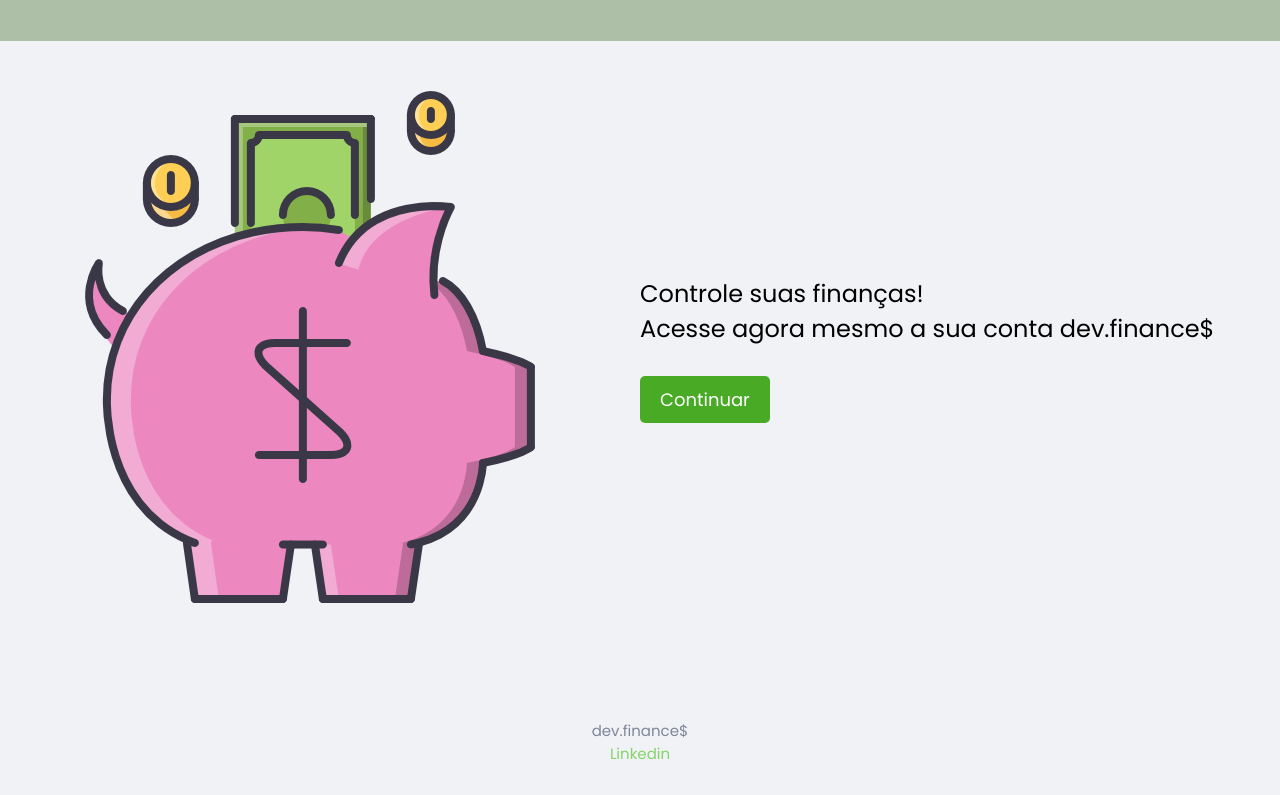
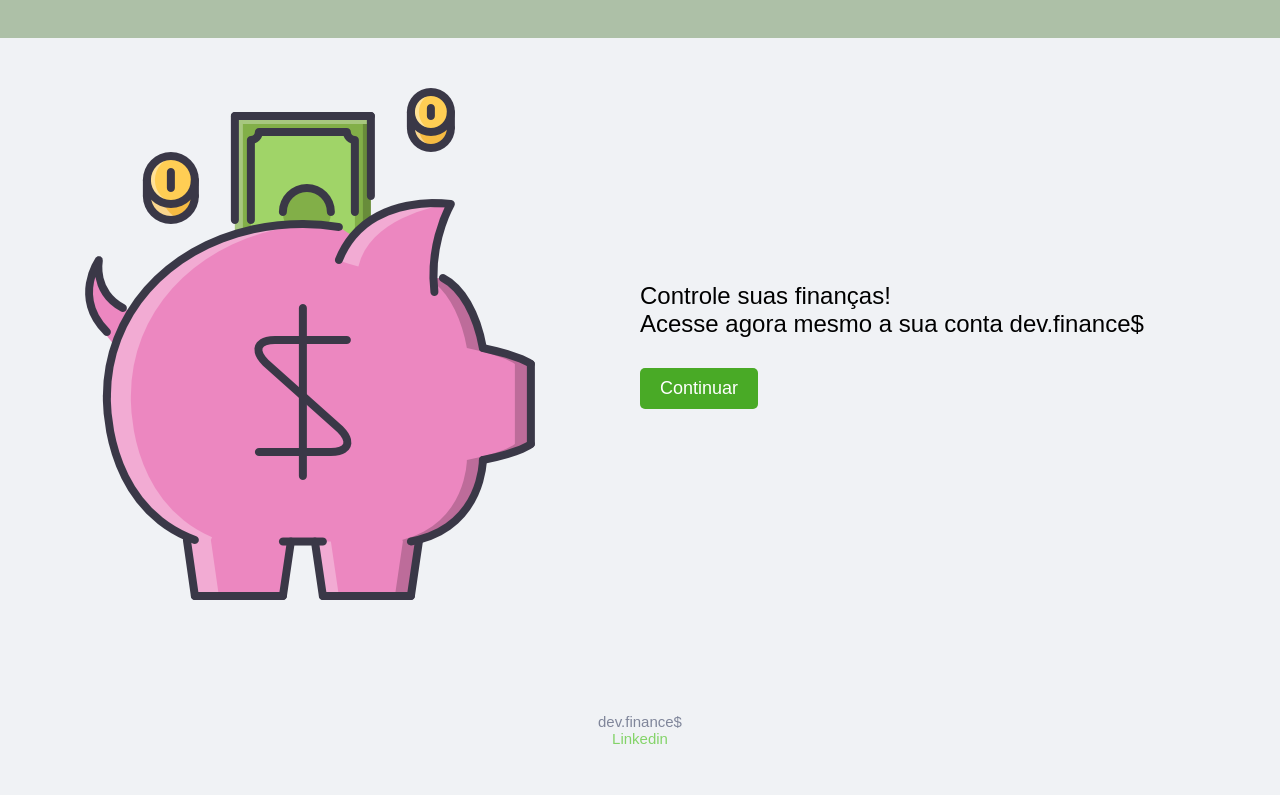
Before and after one commit to Mitiko20/dw1a3, a plain HTML site: page Trabalho/index.html in a window 1280 px wide. Shown: the part 57-852 px from the top of the page. Drawn offline with Linux system fonts and the light colour scheme.

Commit message:
Update fonte

```diff
--- a/Trabalho/index.html
+++ b/Trabalho/index.html
@@ -5,8 +5,9 @@
     <meta http-equiv="X-UA-Compatible" content="IE=edge">
     <meta name="viewport" content="width=device-width, initial-scale=1.0">
     <link rel="stylesheet" href="./style-main.css">
-    <link rel="preconnect" href="https://fonts.gstatic.com">
-    <link href="https://fonts.googleapis.com/css2?family=Poppins:ital,wght@0,100;0,400;0,700;1,100;1,400;1,700&display=swap" rel="stylesheet">
+    <link rel="preconnect" href="https://fonts.googleapis.com">
+    <link rel="preconnect" href="https://fonts.gstatic.com" crossorigin>
+    <link href="https://fonts.googleapis.com/css2?family=Raleway:ital,wght@0,100;0,400;0,700;1,100;1,400;1,700&display=swap" rel="stylesheet">
     <title>dev.finance$</title>
 </head>
 <body>
```
